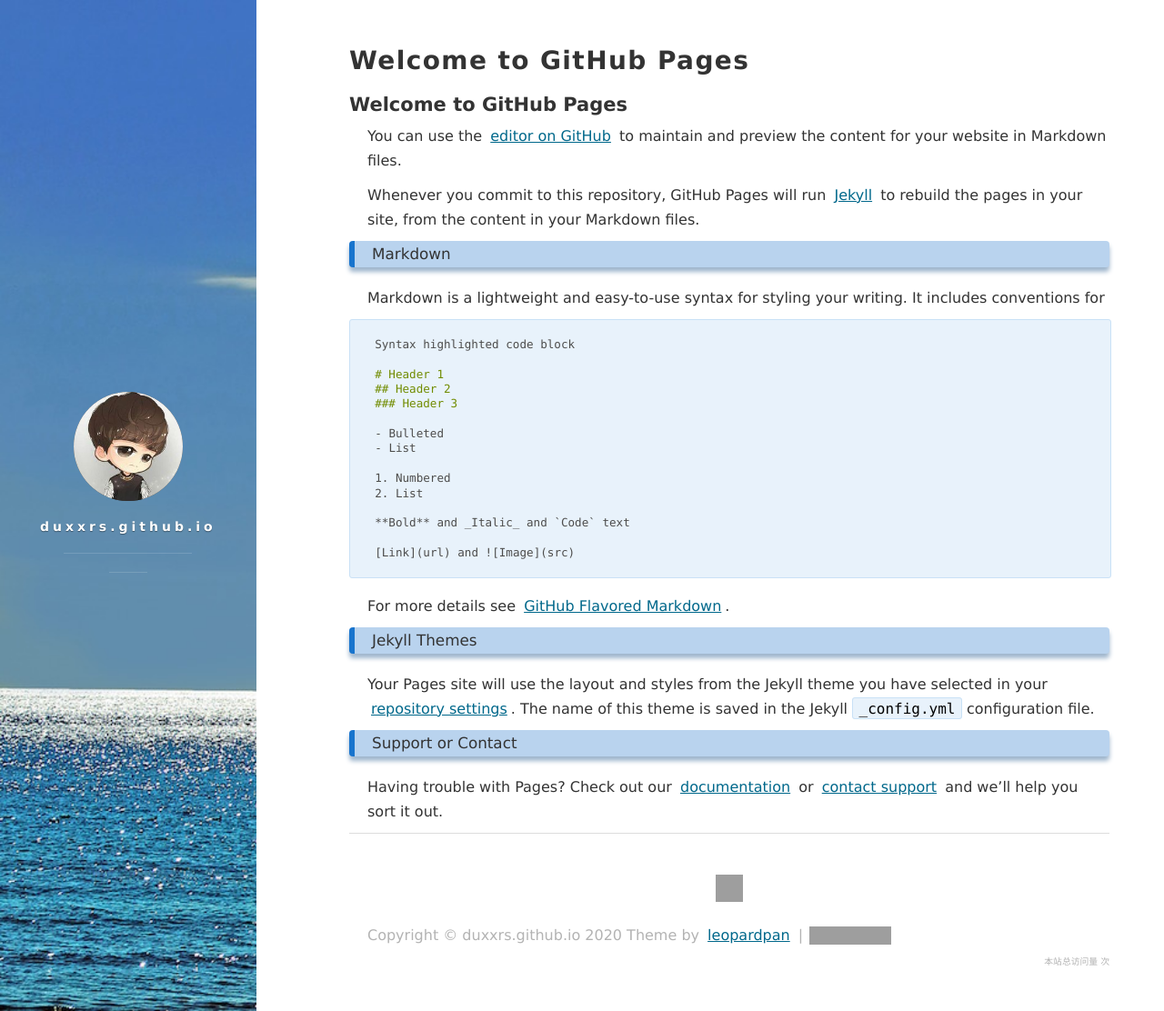
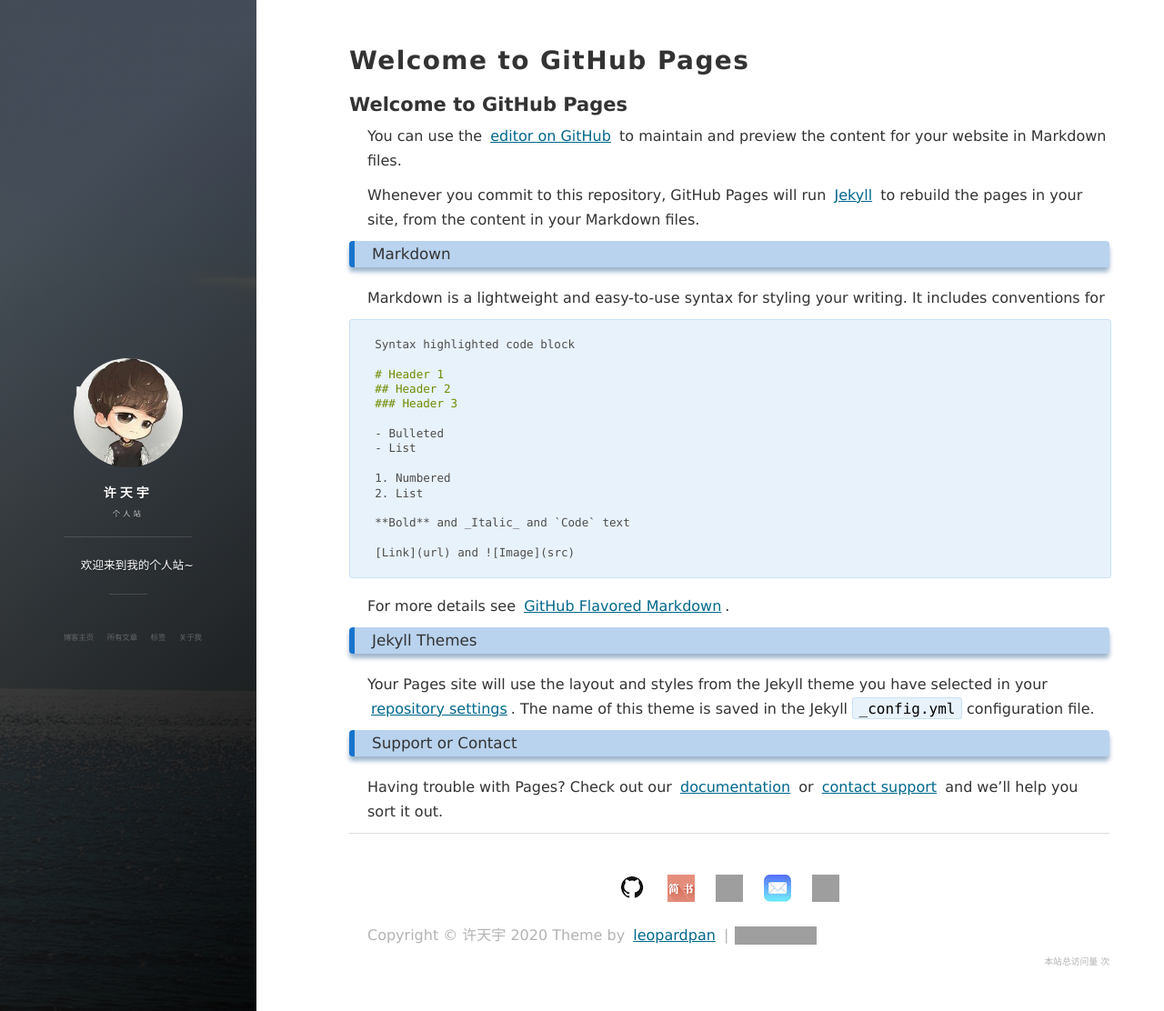
Before and after one commit to duxxrs/duxxrs.github.io, a Jekyll site: the page built from index.md, in a window 1280 px wide and 1112 px high. Shown: the whole window at 91% size. Built offline with Jekyll 4.4.1, drawn with Linux system fonts in a browser that asks for light colours; nearby versions of some CDN libraries; our own code applies the rules of GitHub Pages for plain Markdown files; the list of posts is cut into pages by our own code; comment, search, counter and statistics services are not loaded; grey boxes are pictures that could not be loaded.

Commit message:
Update _config.yml

```diff
--- a/_config.yml
+++ b/_config.yml
@@ -1 +1,73 @@
-theme: jekyll-theme-merlot
+# Basic
+title: 许天宇
+subtitle: 个人站
+description: 欢迎来到我的个人站~
+# 头像里面的标题
+avatarTitle: leopardpan
+# 头像里面的描述
+avatarDesc: iOS / 机器学习
+url: "http://baixin.io"
+
+# Comment
+comment:
+    disqus: leopard
+    # gitment: xxx // 需要修改 comments.html中的client_id和client_secret
+    # uyan: 2143225  # 有言id,登录有言官网申请
+
+# Social
+social:
+    weibo: 5366874726
+    github: leopardpan
+    # zhihu: panpanleopard
+    # juejin: xxx
+    jianshu: 2ada30d8d0f7
+    # twitter:
+    mail: leopardpan@icloud.com
+
+
+# 百度统计
+# 使用博客模板请去掉或者更换 id
+baidu:
+    id: xxxx
+
+# Google Analytics
+# 使用博客模板请去掉或者更换 id
+ga:
+    id: xxxx
+    host: auto
+
+
+# 《----------------- 上面的信息修改成你自己的 ---------------------------》
+#
+#
+#  _post/ 下的文章更换成你自己的文章
+#  帮忙star一下，感谢~😆 地址： https://github.com/leopardpan/leopardpan.github.io
+#
+#
+# 《--------------- 下面的信息可以自行选择是否修改 ------------------------》
+
+
+permalink: /:year/:month/:title/
+# Format
+highlighter: rouge
+
+textColor: #FF0000
+
+# supported colors: blue, green, purple, red, orange or slate. If you need clear, leave it empty.
+cover_color: clear
+
+# The blog button should not be removed.
+blog_button:
+    title: 博客主页
+
+# Navigation buttons in the front page.s
+nav:
+    - {title: 所有文章, description: archive, url: '/archive'}
+    - {title: 标签, description: tags, url: '/tags'}
+    - {title: 关于我, description: about, url: '/about'}
+
+
+# Pagination
+gems: [jekyll-paginate,jekyll-sitemap]
+paginate: 20
+paginate_path: "page/:num/"
```
